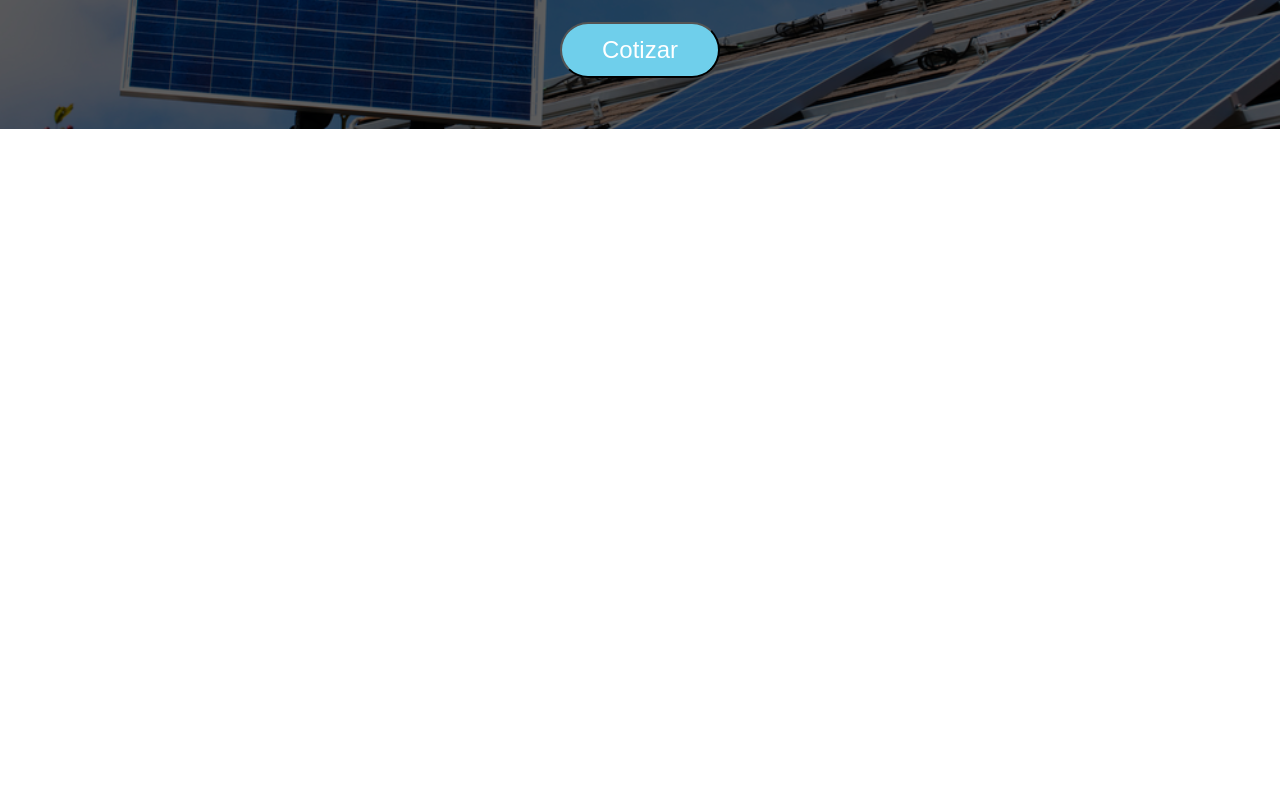
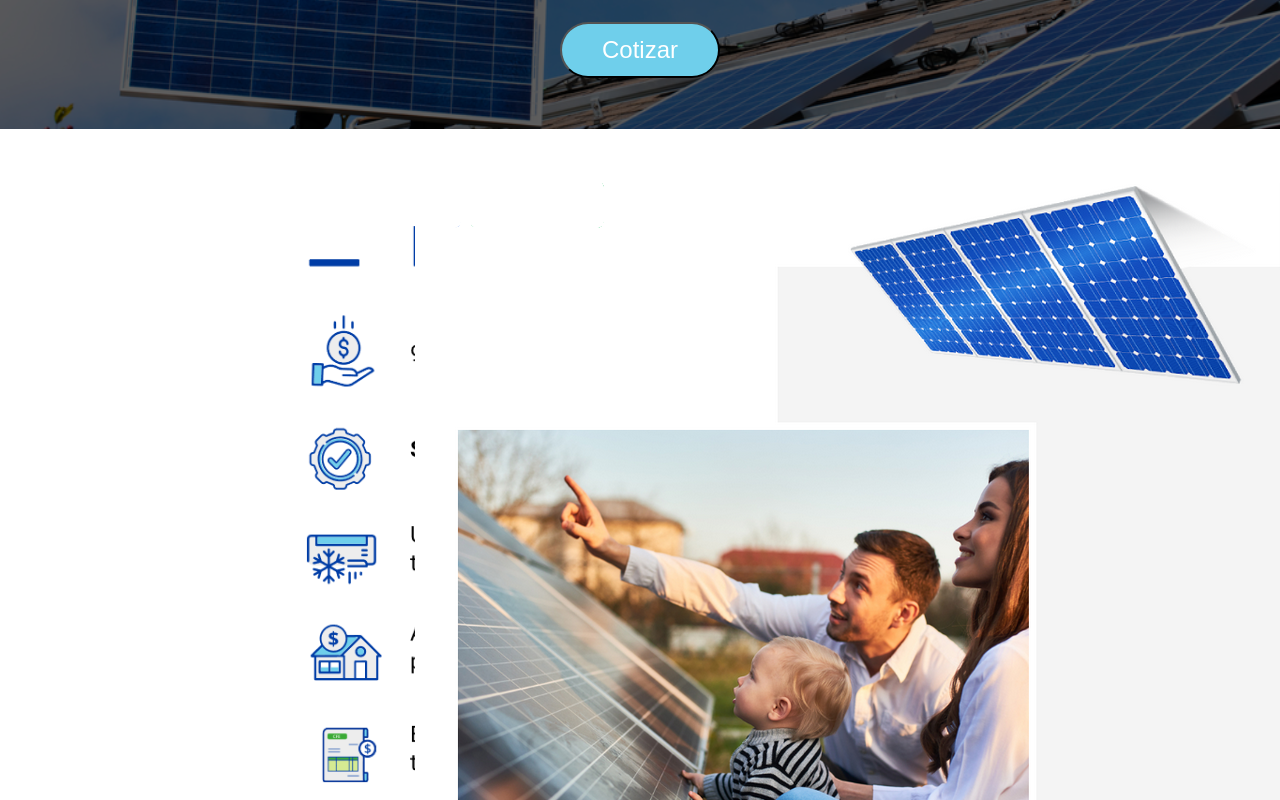
Before and after one commit to cesarvegasolario/VivaElSol, a React (Create React App) app: page / in a window 1280 px wide. Shown: the part 3100-3900 px from the top of the page. Before the commit the page ends 3229 px from the top, so only its background shows below. Built offline with nearby package versions, Linux system fonts and the light colour scheme.

Commit message:
Beneficos

```diff
--- a/src/App.js
+++ b/src/App.js
@@ -4,6 +4,7 @@ import Inicio from './Inicio/Inicio';
 import Pagina2 from './Pagina2/Pagina2';
 import Servicios from './Servicios/Servicios';
 import AhorroBanner from './AhorroBanner/AhorroBanner';
+import Beneficios from './Beneficios/Beneficios';
 
 function App() {
   return (
@@ -13,6 +14,7 @@ function App() {
     <Pagina2/>
     <Servicios/>
     <AhorroBanner/>
+    <Beneficios/>
     </>
   );
 }
--- /dev/null
+++ b/src/Beneficios/Beneficios.js
@@ -0,0 +1,20 @@
+import panelsFamily from '../Images/panelsFamily.PNG';
+import BeneficiosList from '../Images/Beneficios.PNG';
+
+const Beneficios = () => {
+
+  return(
+    <>
+    <div
+    style={{
+      display:'flex',
+      position:'relative',
+    }}>
+      <img src={BeneficiosList} alt="Beneficios" style={{marginLeft:'270px', marginTop:'90px'}} />
+      <img src={panelsFamily} alt="Beneficios" style={{position:'absolute', right:'0px', marginTop:'50px'}} />
+    </div>
+    </>
+  )
+}
+
+export default Beneficios;
```
Also changed, not shown: src/Images/Beneficios.PNG (added), src/Images/panelsFamily.PNG (added).
